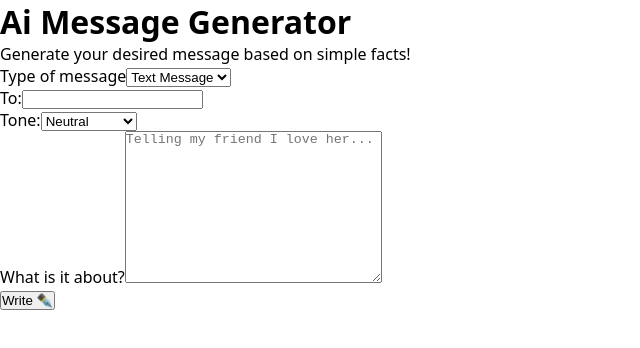
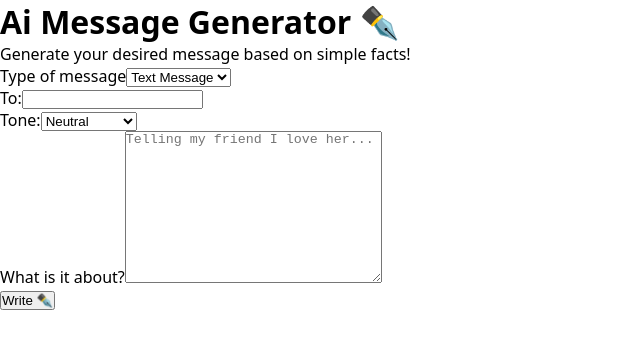
Before and after one commit to yangenmanuel/ai-writer, a Next.js app: page / in a window 1280 px wide. Shown: the top 348 px of the page, without its empty margins (0-640 px from the left). Built offline with nearby package versions, Linux system fonts and the light colour scheme.

Commit message:
Added pen emoji to title

```diff
--- a/src/pages/index.jsx
+++ b/src/pages/index.jsx
@@ -16,7 +16,8 @@ export default function Home() {
         <link rel="icon" href="/favicon.ico" />
       </Head>
 
-        <h1>Ai Message Generator</h1>
+        <h1>Ai Message Generator ✒️</h1>
+
         <p>Generate your desired message based on simple facts!</p>
         <main>
           <Form setMessage={setMessage} setLoading={setLoading}/>
```
